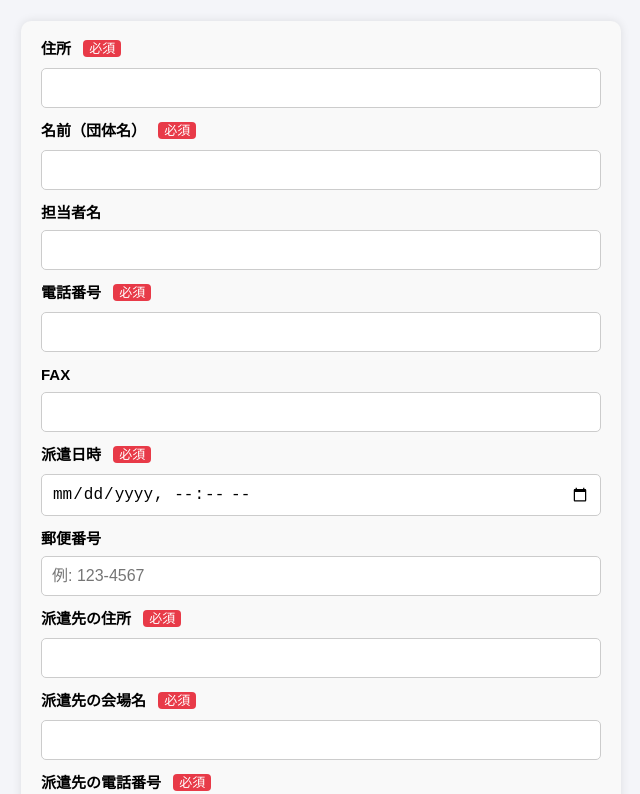
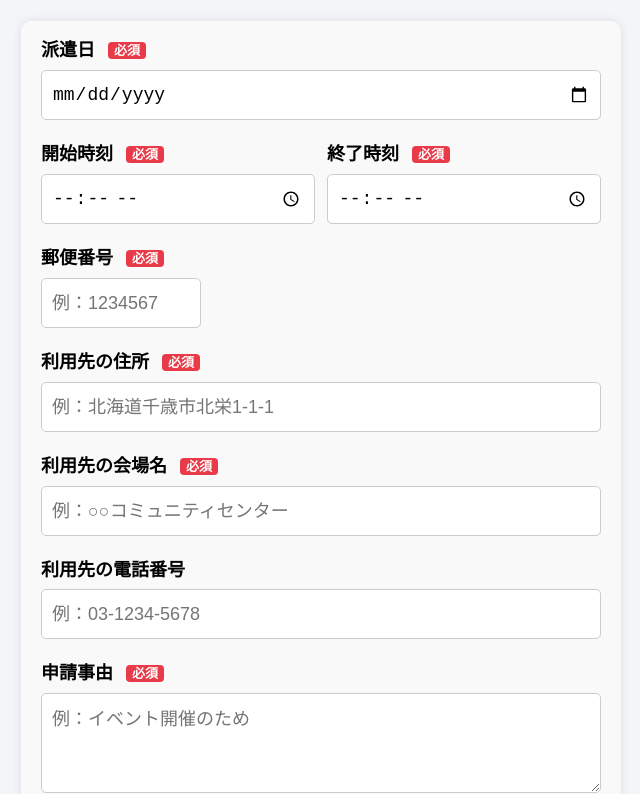
Before and after one commit to maruyama-0412/graduation-thesis2, a plain HTML site: page form.html in a window 1280 px wide. Shown: the part 120-914 px from the top of the page, without its empty margins (319-959 px from the left). Drawn offline with nearby package versions, Linux system fonts and the light colour scheme.

Commit message:
10/17までの進捗

```diff
--- a/form.css
+++ b/form.css
@@ -1,12 +1,5 @@
 @charset "utf-8";
 
-/* ========================================================= */
-/* --- 共通設定 (PC/タブレット/スマホのデフォルト) --- */
-/* ========================================================= */
-
-/* --- 既存のform.cssの上部はそのまま --- */
-
-/* 追加: ヘッダー用スタイル */
 .screen {
     width: 393px;
     height: 104px;
@@ -129,9 +122,9 @@ form {
 
 /* --- ラベルと必須マーク --- */
 .label {
-    font-size: 15px;
+    font-size: 18px;
     display: block;
-    font-weight: bold;
+    font-weight: 600;
     margin-bottom: 5px;
 }
 
@@ -139,7 +132,7 @@ form {
     background-color: #e83a48; /* 赤色 */
     color: white;
     font-size: 13px;
-    font-weight: normal;
+    font-weight: bold;
     padding: 2px 6px;
     border-radius: 4px;
     margin-left: 8px;
@@ -148,22 +141,41 @@ form {
     transform: translateY(-1px);
 }
 
+/* --- 各入力フィールドと見出しのセット (.item) --- */
+.item {
+    margin-bottom: 25px; /* セット間の間隔を調整 */
+}
+
 /* --- 入力フィールド (.inputs) --- */
 .inputs {
+    height: 50px;
+    min-height: 50px;
     width: 100%;
     padding: 10px;
-    margin: 5px 0 15px;
+    margin: 5px 0 0; /* 下のマージンを削除し、.itemで制御 */
     border: 1px solid #ccc;
     border-radius: 5px;
     box-sizing: border-box;
-    font-size: 16px;
+    font-size: 18px;
     /* ★ 修正点: 背景色を白と明示的に指定 ★ */
     background-color: #ffffff;
 
-    /* ★ 追加: モバイルのデフォルトの影や内側の影をリセット ★ */
-    /* -webkit-appearance: none;
-    -moz-appearance: none;
-    appearance: none; */
+}
+
+.item[style*="display:flex"] input[type="time"],
+input[name="dispatch_start"],
+input[name="dispatch_end"] {
+    width: 140px !important;    /* 固定幅（必要なら調整） */
+    box-sizing: border-box;
+    padding: 8px 10px !important;
+    font-size: 18px;
+}
+
+#dest_zipcode {
+    width: 160px !important;    /* 郵便番号欄を小さめに */
+    box-sizing: border-box;
+    padding: 10px;
+    font-size: 18px;
 }
 
 .inputs:focus {
@@ -213,10 +225,48 @@ textarea.inputs {
     box-shadow: 0 2px 3px rgba(0, 0, 0, 0.2);
 }
 
+.item[style*="display:flex"] > div {
+    flex: 0 0 auto; /* 子要素の幅を自動（固定サイズ）にする */
+    min-width: 0;
+}
+
+/* 開始・終了の time 入力を狭める（必要に応じて px を調整） */
+.item[style*="display:flex"] input[type="time"],
+input[name="dispatch_start"],
+input[name="dispatch_end"] {
+    width: 280px !important;    /* 横幅を小さく固定 */
+    max-width: 100% !important;  /* レスポンシブ時の上限 */
+    box-sizing: border-box;
+    padding: 8px 10px !important;
+    font-size: 18px;
+}
+
+.item[style*="display:flex"] {
+    display: flex !important;
+    gap: 12px;
+    align-items: flex-start;
+    flex-wrap: wrap; /* 小さな画面では折り返す */
+}
+
+/* 子コンテナを縮小可能にする（重要） */
+.item[style*="display:flex"] > div {
+    flex: 1 1 0; /* 伸び・縮みを許可、基準幅は 0 */
+    min-width: 0; /* 子が縮まるために必須 */
+    box-sizing: border-box;
+}
+
 /* ========================================================= */
 /* --- レスポンシブ対応 (スマートフォン向け) --- */
 /* ========================================================= */
 @media (max-width: 650px) {
+
+    input[name="dispatch_date"].inputs,
+    input[name="dispatch_date"] {
+        height: 40px !important;
+        min-height: 40px !important;
+        padding: 6px 8px !important;
+        font-size: 18px !important;
+    }
 
     /* body: 画面全体の左右の余白を最小限に */
     body {
@@ -242,9 +292,19 @@ textarea.inputs {
 
     /* .inputs: datetime-localの飛び出しと見切れを修正するための重要な調整 */
     .inputs {
-        font-size: 14px; /* フォントサイズを小さく */
+        font-size: 18px; /* フォントサイズを18pxに統一 */
         padding: 6px 4px; /* パディングも小さく */
-        margin: 5px 0 10px; /* 下マージンも削減 */
+        margin: 5px 0 0; /* 下マージンを削除し、.itemで制御 */
+    }
+
+    /* 郵便番号フィールドのパディングもスマホ用に統一 */
+    #dest_zipcode {
+        padding: 6px 4px !important;
+    }
+
+    /* スマートフォンでの各セット間の間隔 */
+    .item {
+        margin-bottom: 20px; /* モバイルでは少し狭く */
     }
 
     /* ボタンエリア: 上部の余白を調整 */
--- a/form.html
+++ b/form.html
@@ -1,146 +1,116 @@
 <!DOCTYPE html>
-<html lang="en">
+<html lang="ja">
 <head>
-        <meta charset="UTF-8">
-        <meta name="viewport" content="width=device-width, initial-scale=1.0">
+    <meta charset="utf-8" />
+    <meta name="viewport" content="width=device-width, initial-scale=1" />
     <link rel="stylesheet" href="globals.css" />
     <link rel="stylesheet" href="styleguide.css" />
     <link rel="stylesheet" href="form.css" />
     <title>申請内容の入力</title>
 </head>
 <body>
-
     <div class="screen">
         <div class="view">
-                <a href="home.html" class="tabler-caret-left"><img class="vector" src="img/vector.svg" /></a>
+            <a href="home.html" class="tabler-caret-left"><img class="vector" src="img/vector.svg" alt="戻る" /></a>
             <a href="home.html" class="text-wrapper">戻る</a>
         </div>
         <div class="div">申請内容の入力</div>
     </div>
 
-        <!-- 変更: formにid追加 -->
     <form id="dispatchForm">
 
+        <!--
         <div class="item">
-                <label class="label">
-                    住所
-                    <span class="required-mark">必須</span>
-                </label>
-                <!-- 変更: name属性追加 -->
+            <label class="label">住所 <span class="required-mark">必須</span></label>
             <input class="inputs" type="text" name="address" required>
         </div>
 
         <div class="item">
-                <label class="label">
-                    名前（団体名）
-                    <span class="required-mark">必須</span>
-                </label>
-                <!-- 変更: name属性追加 -->
+            <label class="label">名前（団体名） <span class="required-mark">必須</span></label>
             <input class="inputs" type="text" name="org_name" required>
         </div>
 
         <div class="item">
             <label class="label">担当者名</label>
-                <!-- 変更: name属性追加 -->
             <input class="inputs" type="text" name="person_name">
         </div>
 
         <div class="item">
-                <label class="label">
-                    電話番号
-                    <span class="required-mark">必須</span>
-                </label>
-                <!-- 変更: name属性追加 -->
+            <label class="label">電話番号 <span class="required-mark">必須</span></label>
             <input class="inputs" type="text" name="tel" required>
         </div>
 
         <div class="item">
             <label class="label">FAX</label>
-                <!-- 変更: name属性追加 -->
             <input class="inputs" type="text" name="fax">
+        </div>
+        -->
+
+        <div class="item">
+            <label class="label">派遣日 <span class="required-mark">必須</span></label>
+            <input class="inputs" type="date" name="dispatch_date" required>
+        </div>
+
+        <div class="item" style="display:flex; gap:12px; align-items:flex-start;">
+            <div style="flex:1; min-width:0;">
+                <label class="label">開始時刻 <span class="required-mark">必須</span></label>
+                <input class="inputs" type="time" name="dispatch_start" required style="width:100%;">
+            </div>
+            <div style="flex:1; min-width:0;">
+                <label class="label">終了時刻 <span class="required-mark">必須</span></label>
+                <input class="inputs" type="time" name="dispatch_end" required style="width:100%;">
+            </div>
         </div>
 
         <div class="item">
-                <label class="label">
-                    派遣日時
-                    <span class="required-mark">必須</span>
-                </label>
-                <!-- 変更: name属性は既にあり -->
-                <input class="inputs" type="datetime-local" name="dispatch_time" required>
+            <label class="label">郵便番号 <span class="required-mark">必須</span></label>
+            <input class="inputs" type="text" id="dest_zipcode" maxlength="8" placeholder="例：1234567" required>
         </div>
 
         <div class="item">
-                <label class="label">
-                    <!-- 追加: 郵便番号 -->
-                    郵便番号
-                </label>
-                <input class="inputs" type="text" id="dest_zipcode" maxlength="8" placeholder="例: 123-4567">
+            <label class="label">利用先の住所 <span class="required-mark">必須</span></label>
+            <input class="inputs" type="text" name="dest_address" placeholder="例：北海道千歳市北栄1-1-1" required>
         </div>
 
         <div class="item">
-                <label class="label">
-                    派遣先の住所
-                    <span class="required-mark">必須</span>
-                </label>
-                <!-- 変更: name属性追加 -->
-                <input class="inputs" type="text" name="dest_address" required>
+            <label class="label">利用先の会場名 <span class="required-mark">必須</span></label>
+            <input class="inputs" type="text" name="dest_place" placeholder="例：○○コミュニティセンター" required>
         </div>
 
         <div class="item">
-                <label class="label">
-                    派遣先の会場名
-                    <span class="required-mark">必須</span>
-                </label>
-                <!-- 変更: name属性追加 -->
-                <input class="inputs" type="text" name="dest_place" required>
+            <label class="label">利用先の電話番号</label>
+            <input class="inputs" type="text" name="dest_tel" placeholder="例：03-1234-5678">
         </div>
 
+        <!--
         <div class="item">
-                <label class="label">
-                    派遣先の電話番号
-                    <span class="required-mark">必須</span>
-                </label>
-                <!-- 変更: name属性追加 -->
-                <input class="inputs" type="text" name="dest_tel" required>
+            <label class="label">利用先のFAX</label>
+            <input class="inputs" type="text" name="dest_fax">
         </div>
+        -->
 
         <div class="item">
-                <label class="label">派遣先のFAX</label>
-                <!-- 変更: name属性追加 -->
-                <input class="inputs" type="text" name="dest_fax">
-            </div>
-
-            <div class="item">
-                <label class="label">
-                    申請事由
-                    <span class="required-mark">必須</span>
-                </label>
-                <!-- 変更: name属性追加 -->
-                <textarea class="inputs" name="reason" required></textarea>
+            <label class="label">申請事由 <span class="required-mark">必須</span></label>
+            <textarea class="inputs" name="reason" placeholder="例：イベント開催のため" required></textarea>
         </div>
 
         <div class="btn-area">
-                <!-- 変更: onclick削除、type="submit"のみ -->
             <button class="button" type="submit">送信</button>
         </div>
-
     </form>
 
     <script>
-        // 変更: submitイベントで処理
+    // フォーム送信：/submit に POST
     document.getElementById('dispatchForm').addEventListener('submit', function(e) {
         e.preventDefault();
         const form = e.target;
-            if (form.checkValidity()) {
+        if (!form.checkValidity()) { form.reportValidity(); return; }
         const formData = new FormData(form);
-                // 変更: fetchでFlaskサーバーにPOST送信
-                fetch('/submit', {
-                    method: 'POST',
-                    body: formData
-                })
+        fetch('/submit', { method: 'POST', body: formData })
         .then(response => {
             if (response.ok) {
                 alert('申請を送信しました。');
+                form.reset();
             } else {
                 alert('送信に失敗しました。');
             }
@@ -148,11 +118,9 @@
         .catch(error => {
             alert('送信エラー: ' + error);
         });
-            } else {
-                form.reportValidity();
-            }
     });
 
+    // 郵便番号で派遣先住所を自動入力（zipcloud API）
     document.getElementById('dest_zipcode').addEventListener('blur', function() {
         const raw = this.value || '';
         const code = raw.replace(/\D/g, '').slice(0,7);
@@ -166,7 +134,6 @@
                 const addrInput = document.querySelector('input[name="dest_address"]');
                 if (addrInput) addrInput.value = addr;
             } else {
-                    // 見つからない場合は空にするか通知
                 console.log('郵便番号で住所が見つかりませんでした');
             }
         })
```
Also changed, not shown: 2 other files. Lines whose indentation alone changed are shown as unchanged.
